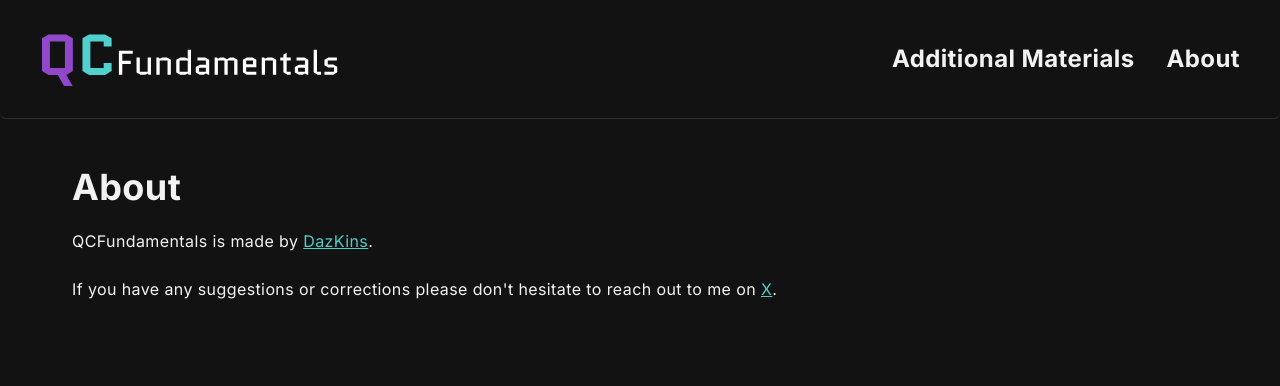
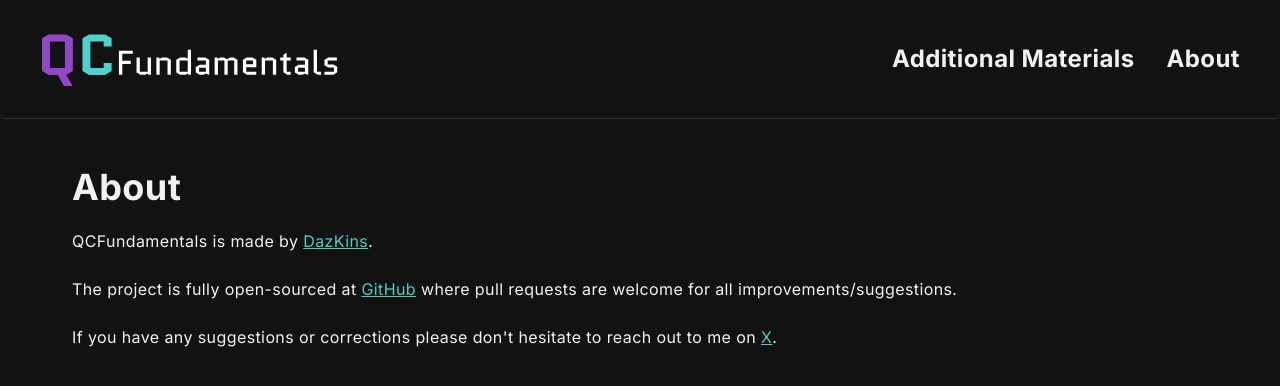
Before and after one commit to DazKins/qcfundamentals, a Next.js app: page /about in a window 1280 px wide. Shown: the top 386 px of the page. Built offline with nearby package versions, Linux system fonts and the light colour scheme.

Commit message:
Add open source details

```diff
--- a/src/app/about/page.tsx
+++ b/src/app/about/page.tsx
@@ -4,6 +4,11 @@
       <h1>About</h1>
       <p>
         QCFundamentals is made by <a href="https://dazkins.com">DazKins</a>.
+      </p>
+      <p>
+        The project is fully open-sourced at{" "}
+        <a href="https://github.com/DazKins/qcfundamentals">GitHub</a>{" "}
+        where pull requests are welcome for all improvements/suggestions.
       </p>
       <p>
         If you have any suggestions or corrections please don&apos;t hesitate to
```
